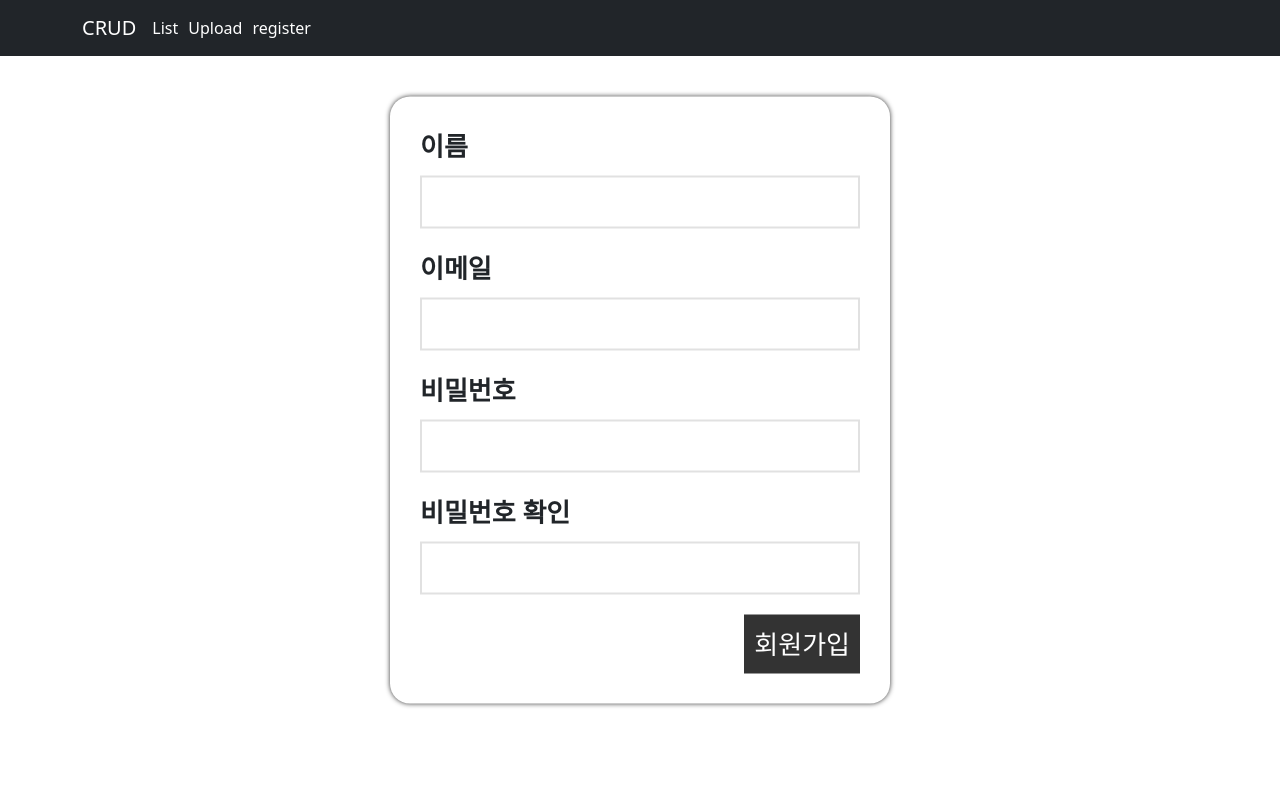
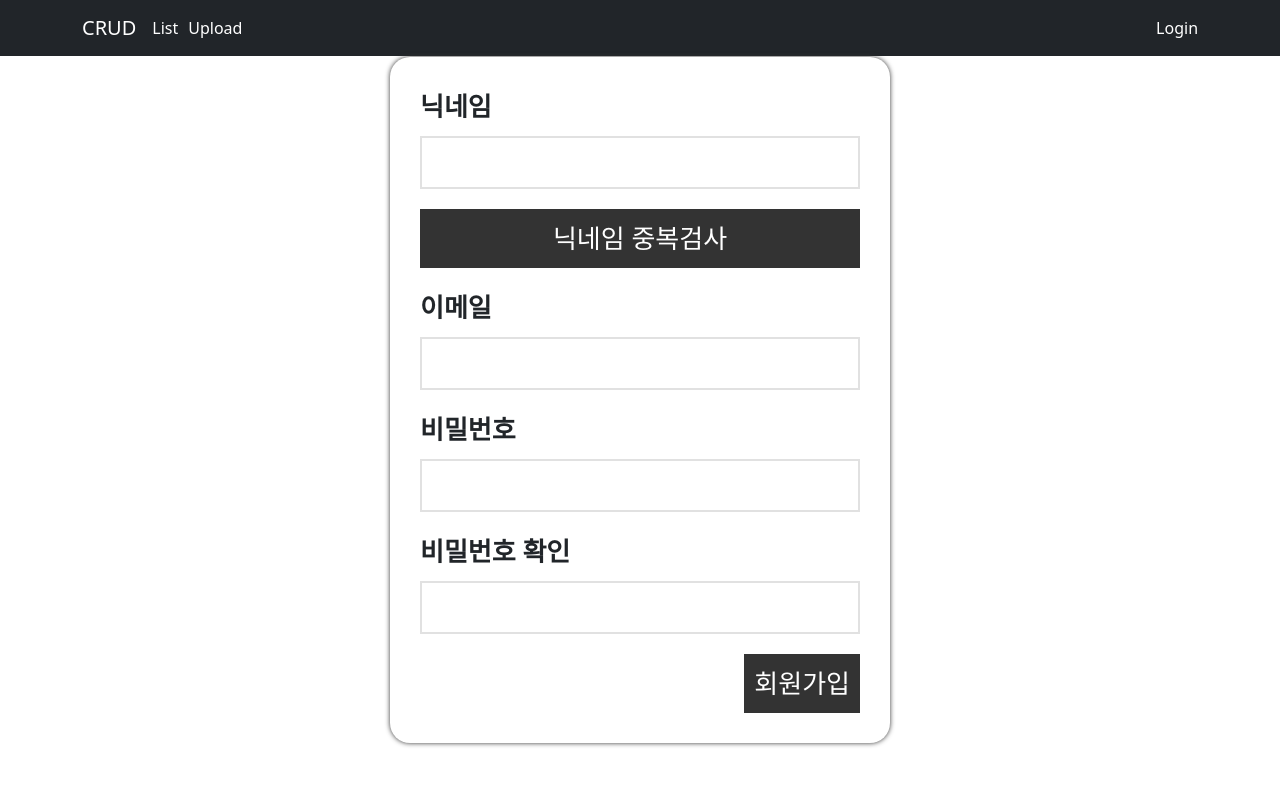
Before and after one commit to mindong2/CRUD-board, a React (Create React App) app: page /register in a window 1280 px wide. Shown: the top 786 px of the page. Built offline with nearby package versions, Linux system fonts and the light colour scheme; no server answers.

Commit message:
로그인, 유저정보 연동, 회원가입시 닉네임중복체크

```diff
--- a/package.json
+++ b/package.json
@@ -6,6 +6,7 @@
     "@emotion/css": "^11.10.5",
     "@emotion/react": "^11.10.5",
     "@emotion/styled": "^11.10.5",
+    "@reduxjs/toolkit": "^1.9.3",
     "@testing-library/jest-dom": "^5.16.5",
     "@testing-library/react": "^13.4.0",
     "@testing-library/user-event": "^13.5.0",
@@ -16,6 +17,7 @@
     "react": "^18.2.0",
     "react-bootstrap": "^2.7.2",
     "react-dom": "^18.2.0",
+    "react-redux": "^8.0.5",
     "react-router-dom": "^6.8.1",
     "react-scripts": "5.0.1",
     "web-vitals": "^2.1.4"
--- a/src/App.js
+++ b/src/App.js
@@ -1,5 +1,8 @@
-import React from "react";
+import React, { useEffect } from "react";
 import { Routes, Route } from "react-router-dom";
+import { useSelector, useDispatch } from "react-redux";
+import { loginUser, clearUser } from "./Reducer/userSlice";
+import firebase from "./firebase";
 import Heading from "./Component/Heading";
 import List from "./Component/Post/List";
 import Upload from "./Component/Post/Upload";
@@ -8,6 +11,19 @@ import Edit from "./Component/Post/Edit";
 import Login from "./Component/User/Login";
 import Register from "./Component/User/Register";
 const App = () => {
+  const dispatch = useDispatch();
+
+  // firebase 로그인 하지 않았을때 userInfo -> null 반대는 userInfo 보여줌
+  useEffect(() => {
+    firebase.auth().onAuthStateChanged((userInfo) => {
+      if (userInfo !== null) {
+        dispatch(loginUser(userInfo.multiFactor.user));
+      } else {
+        dispatch(clearUser());
+      }
+    });
+  }, []);
+
   return (
     <div className="App">
       <Heading />
--- a/src/Component/Heading.js
+++ b/src/Component/Heading.js
@@ -1,8 +1,15 @@
-import React from "react";
-import { Link } from "react-router-dom";
+import React, { useEffect } from "react";
+import { Link, useNavigate } from "react-router-dom";
 import { Container, Navbar, Nav } from "react-bootstrap";
+import { useSelector } from "react-redux";
+import firebase from "../firebase";
+const Heading = () => {
+  const user = useSelector((state) => state.user);
+  const logoutHandler = () => {
+    firebase.auth().signOut();
+  };
+  const navigate = useNavigate();
 
-const Heading = () => {
   return (
     <Navbar bg="dark" expand="lg" variant="dark">
       <Container>
@@ -30,13 +37,24 @@ const Heading = () => {
             >
               Upload
             </Link>
+          </Nav>
+        </Navbar.Collapse>
+        <Navbar.Collapse id="basic-navbar-nav" className="justify-content-end">
+          {user.accessToken ? (
             <Link
-              to="/register"
+              to="/"
+              onClick={() => {
+                logoutHandler();
+              }}
               style={{ color: "#fff", textDecoration: "none" }}
             >
-              register
+              Logout
             </Link>
-          </Nav>
+          ) : (
+            <Link to="/login" style={{ color: "#fff", textDecoration: "none" }}>
+              Login
+            </Link>
+          )}
         </Navbar.Collapse>
       </Container>
     </Navbar>
--- a/src/Component/Post/Detail.js
+++ b/src/Component/Post/Detail.js
@@ -2,12 +2,13 @@ import React, { useState, useEffect } from "react";
 import { useParams, Link, useNavigate } from "react-router-dom";
 import axios from "axios";
 import { Spinner } from "react-bootstrap";
-
+import { useSelector } from "react-redux";
 const Detail = () => {
   let [postInfo, setPostInfo] = useState({});
   let [flag, setFlag] = useState(false);
   let params = useParams();
   let navigate = useNavigate();
+  const user = useSelector((state) => state.user);
   const DeleteHandler = () => {
     if (window.confirm("정말로 삭제하시겠습니까?")) {
       let body = {
@@ -56,6 +57,7 @@ const Detail = () => {
             />
           ) : null}
           <p>{postInfo.content}</p>
+          {user.accessToken && (
             <div className="btnDiv">
               <Link to={`/edit/${postInfo.postNum}`}>
                 <button className="edit">수정</button>
@@ -64,6 +66,7 @@ const Detail = () => {
                 삭제
               </button>
             </div>
+          )}
         </div>
       ) : (
         <Spinner />
--- a/src/Component/Post/List.js
+++ b/src/Component/Post/List.js
@@ -22,8 +22,8 @@ const List = () => {
             return (
               <li key={idx}>
                 <Link to={`/detail/${post.postNum}`}>
-                  <h4>{post.postNum}</h4>
                   <h3>제목 : {post.title} </h3>
+                  <h5>작성자: {post.author.displayName}</h5>
                   <p>내용 : {post.content}</p>
                 </Link>
               </li>
--- a/src/Component/Post/Upload.js
+++ b/src/Component/Post/Upload.js
@@ -1,15 +1,23 @@
-import React, { useState } from "react";
+import React, { useState, useEffect } from "react";
 import { UploadDiv, UploadForm, UploadButtonDiv } from "../../Style/UploadCSS";
 import { useNavigate } from "react-router-dom";
 import ImagesUpload from "./ImageUpload";
 import axios from "axios";
-
+import { useSelector } from "react-redux";
 const Upload = () => {
   // title -> 제목 / Content -> 내용
   const [title, setTitle] = useState("");
   const [Content, setContent] = useState("");
   const [Image, setImage] = useState("");
   const navigate = useNavigate();
+  const user = useSelector((state) => state.user);
+
+  useEffect(() => {
+    if (!user.accessToken) {
+      alert("로그인한 회원만 글을 작성할 수 있습니다.");
+      navigate("/login");
+    }
+  }, []);
 
   const onSubmit = () => {
     if (title === "" || Content === "") {
@@ -19,6 +27,7 @@ const Upload = () => {
       title: title,
       content: Content,
       image: Image,
+      uid: user.uid,
     };
 
     axios
--- a/src/Component/User/Register.js
+++ b/src/Component/User/Register.js
@@ -10,7 +10,8 @@ const Register = () => {
   const [Password, setPassword] = useState("");
   const [PWConfirm, setPWConfirm] = useState("");
   const [Flag, setFlag] = useState(false);
-
+  const [nameChk, setNameChk] = useState(false);
+  const [nameChkResult, setNameChkResult] = useState("");
   const navigate = useNavigate();
 
   const registerFn = async (e) => {
@@ -22,7 +23,9 @@ const Register = () => {
     if (Password !== PWConfirm) {
       return alert("비밀번호와 비밀번호 확인 값은 같아야 합니다.");
     }
-
+    if (!nameChk) {
+      return alert("닉네임 중복검사를 해주세요");
+    }
     let createdUser = await firebase
       .auth()
       .createUserWithEmailAndPassword(Email, Password);
@@ -30,7 +33,7 @@ const Register = () => {
     await createdUser.user.updateProfile({
       displayName: Name,
     });
-    console.log(createdUser.user);
+
     let body = {
       email: createdUser.user.multiFactor.user.email,
       displayName: createdUser.user.multiFactor.user.displayName,
@@ -47,19 +50,49 @@ const Register = () => {
     });
   };
 
+  const nameChkFn = (e) => {
+    e.preventDefault();
+    if (!Name) {
+      alert("닉네임을 입력해주세요.");
+    }
+    let body = {
+      displayName: Name,
+    };
+    axios
+      .post("/api/user/nameChk", body)
+      .then((res) => {
+        if (res.data.success) {
+          if (res.data.checkVal) {
+            setNameChkResult("사용가능한 닉네임입니다.");
+            setNameChk(true);
+          } else {
+            setNameChkResult("이미 사용중인 닉네임입니다.");
+          }
+        }
+      })
+      .catch((err) => console.log(err));
+  };
+
   return (
     <LoginInputDiv>
       <form>
         <div className="input_box">
-          <label htmlFor="name">이름</label>
+          <label htmlFor="name">닉네임</label>
           <input
             type="text"
             id="name"
             value={Name}
+            readOnly={nameChk}
             onChange={(e) => {
               setName(e.currentTarget.value);
             }}
           />
+          <div className="btn_area">
+            <button onClick={(e) => nameChkFn(e)} style={{ width: "100%" }}>
+              닉네임 중복검사
+            </button>
+          </div>
+          <p className="NameChkResult">{nameChkResult}</p>
         </div>
         <div className="input_box">
           <label htmlFor="email">이메일</label>
--- /dev/null
+++ b/src/Reducer/store.js
@@ -0,0 +1,12 @@
+import { configureStore, getDefaultMiddleware } from "@reduxjs/toolkit";
+import userSlice from "./userSlice";
+export default configureStore({
+  reducer: {
+    user: userSlice,
+  },
+
+  middleware: (getDefaultMiddleware) =>
+    getDefaultMiddleware({
+      serializableCheck: false,
+    }),
+});
--- /dev/null
+++ b/src/Reducer/userSlice.js
@@ -0,0 +1,27 @@
+import { createSlice } from "@reduxjs/toolkit";
+
+export const userSlice = createSlice({
+  name: "user",
+  initialState: {
+    displayName: "",
+    uid: "",
+    accessToken: "",
+  },
+  reducers: {
+    loginUser: (state, action) => {
+      state.displayName = action.payload.displayName;
+      state.uid = action.payload.uid;
+      state.accessToken = action.payload.accessToken;
+    },
+    clearUser: (state) => {
+      state.displayName = "";
+      state.uid = "";
+      state.accessToken = "";
+    },
+  },
+});
+
+// Action creators are generated for each case reducer function
+export const { loginUser, clearUser } = userSlice.actions;
+
+export default userSlice.reducer;
--- a/src/index.js
+++ b/src/index.js
@@ -2,6 +2,8 @@ import React from "react";
 import ReactDOM from "react-dom/client";
 import { BrowserRouter } from "react-router-dom";
 import reportWebVitals from "./reportWebVitals";
+import store from "./Reducer/store";
+import { Provider } from "react-redux";
 import App from "./App";
 
 const root = ReactDOM.createRoot(document.getElementById("root"));
@@ -9,7 +11,9 @@ const root = ReactDOM.createRoot(document.getElementById("root"));
 root.render(
   <React.StrictMode>
     <BrowserRouter>
-      <App></App>
+      <Provider store={store}>
+        <App></App>
+      </Provider>
     </BrowserRouter>
   </React.StrictMode>
 );
```
Also changed, not shown: 1 other file (tests, documents, lock files or other folders). Lines whose indentation alone changed are shown as unchanged.
